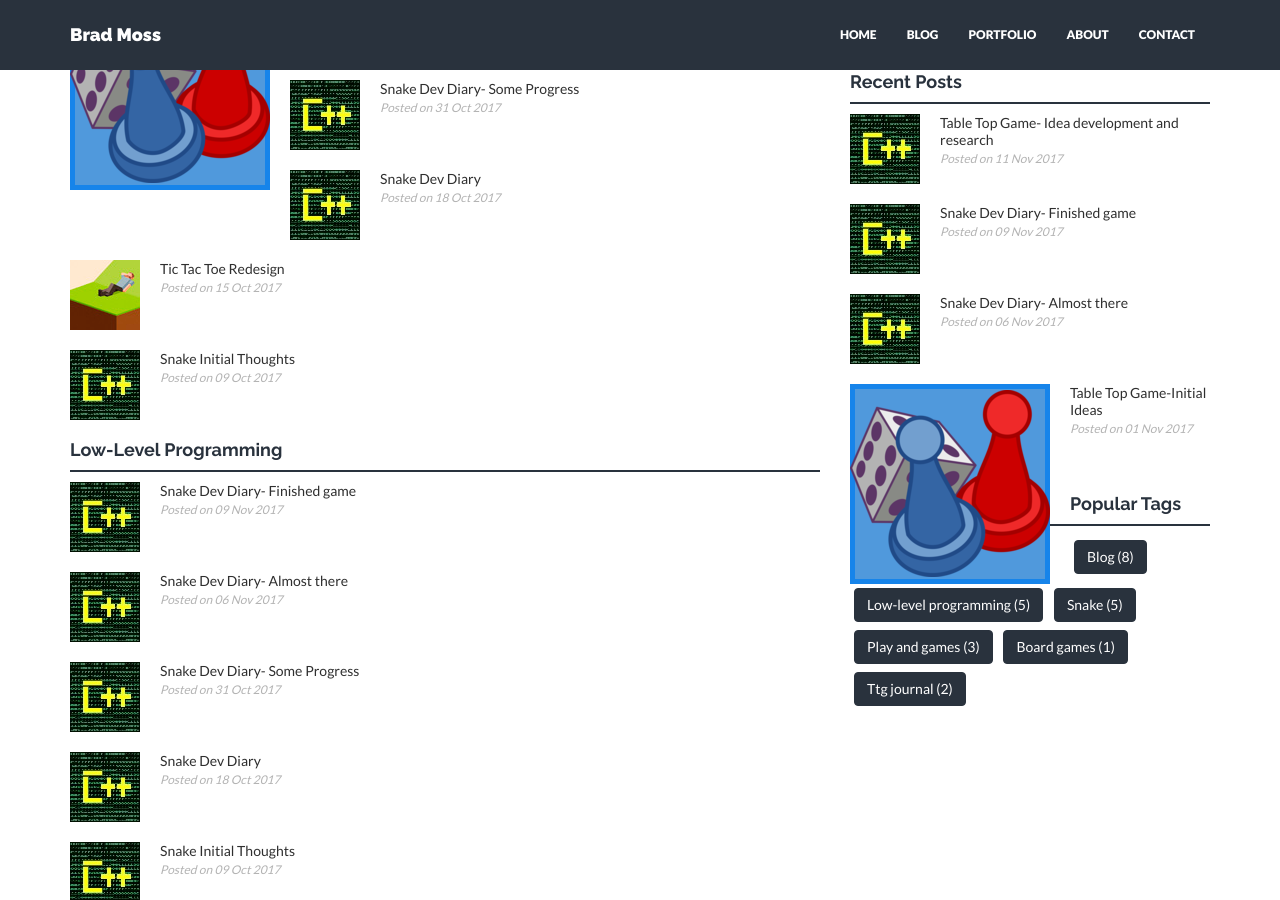
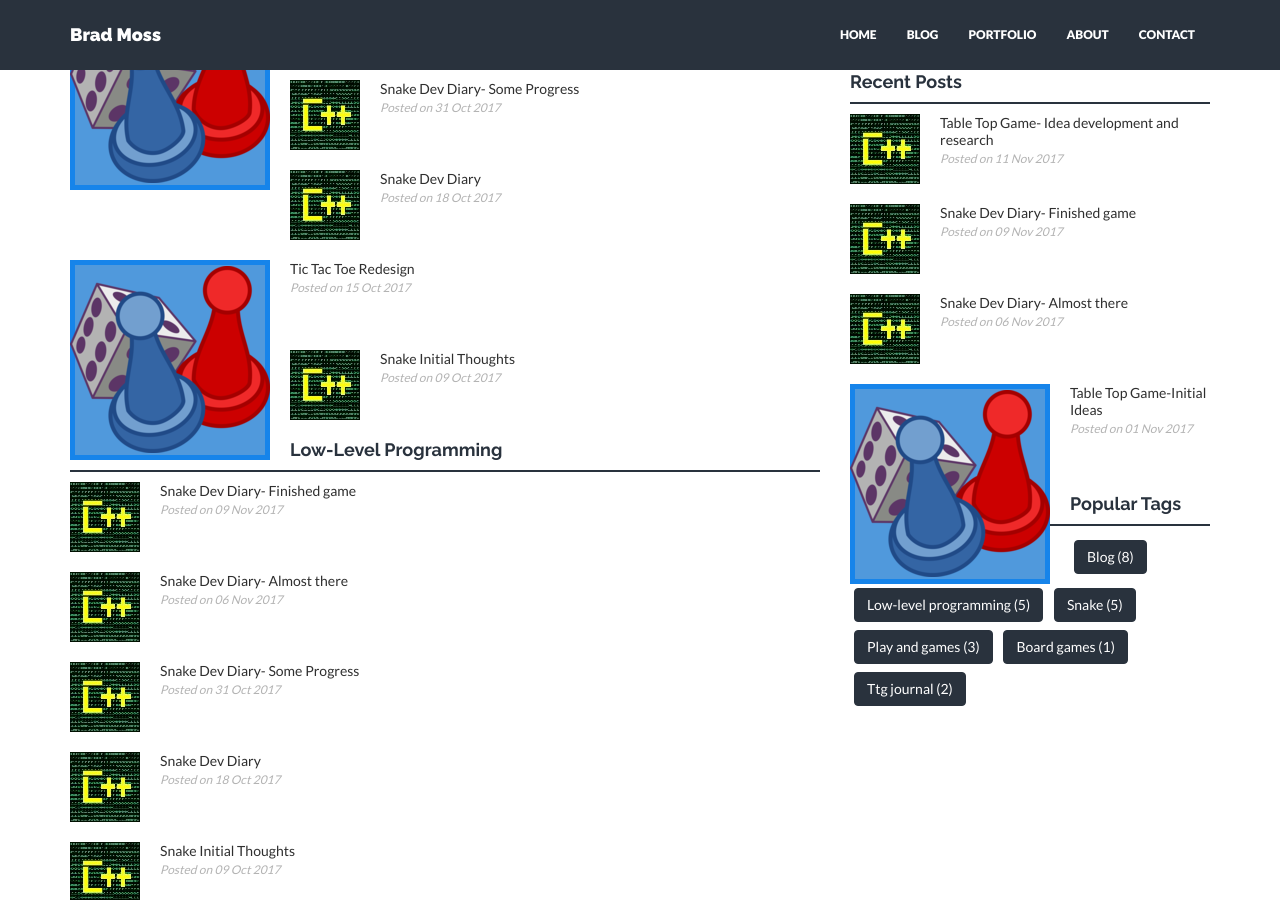
Before and after one commit to bmoss656/bmoss656.github.io, a Jekyll site: the page built from category.html, in a window 1280 px wide and 900 px high, scrolled down 578 px. Built offline with Jekyll 4.4.1, drawn with Linux system fonts in a browser that asks for light colours; nearby versions of some CDN libraries.

Commit message:
Update 2017-10-15-TicTacToe.markdown

```diff
--- a/_posts/2017-10-15-TicTacToe.markdown
+++ b/_posts/2017-10-15-TicTacToe.markdown
@@ -8,7 +8,7 @@ categories:
   - Play and Games
   - Board Games
 img: TicTacToePicture.jpg
-thumb: thumb01.jpg
+thumb: BoardGameTN.png
 published: true
 ---
 
```
